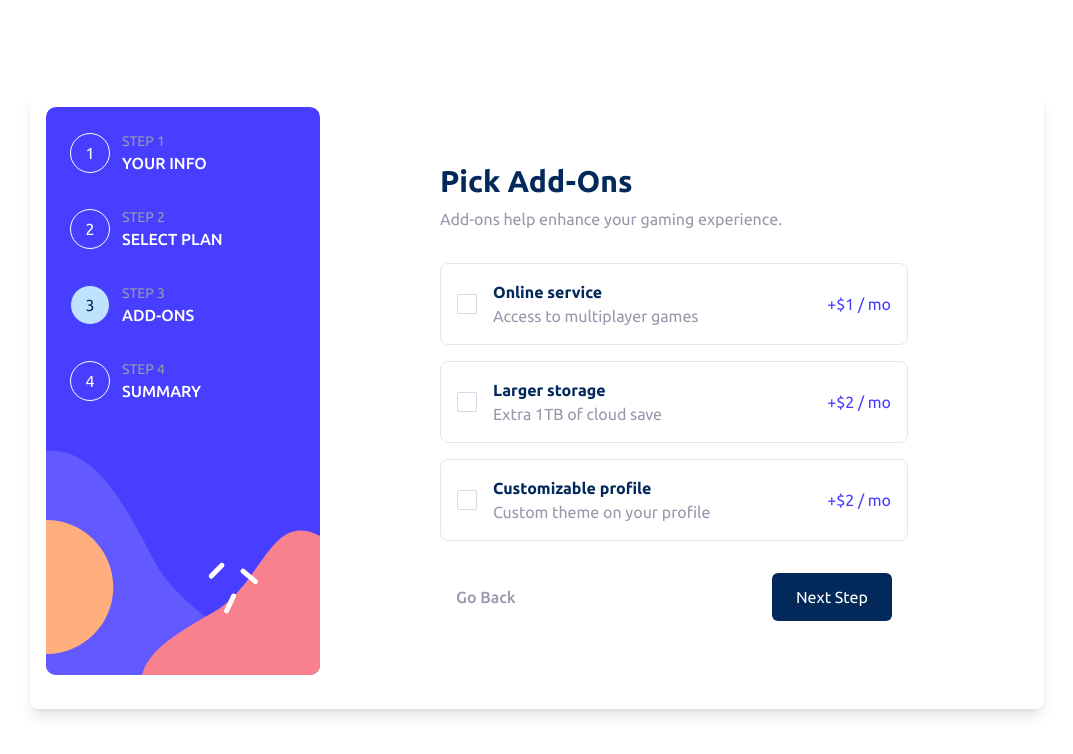
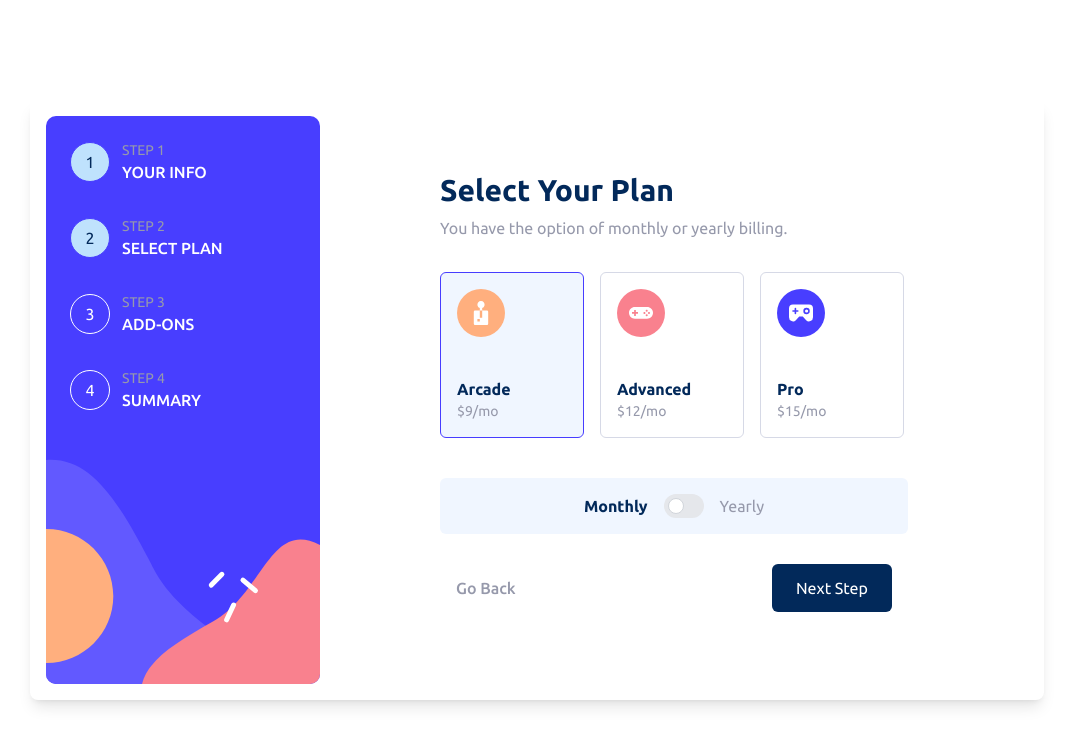
Before and after one commit to Chayapol-c/multi-step-form, a React (Vite) app: page / in a window 1280 px wide. Both pictures are taken after typing "Sample", "name@example.com", "5551234" into the empty fields and a click on the button "Next Step". Shown: the top 754 px of the page, without its empty margins (103-1176 px from the left). Built offline with nearby package versions, Linux system fonts and the light colour scheme.

Commit message:
change form step logic

```diff
--- a/src/components/PersonalInfoStep.tsx
+++ b/src/components/PersonalInfoStep.tsx
@@ -18,7 +18,7 @@ const PersonalInfoSchema = Yup.object().shape({
 });
 
 function PersonalInfoStep() {
-  const [, setCurrentStep] = useAtom(currentStepAtom);
+  const [currentStep, setCurrentStep] = useAtom(currentStepAtom);
   const { values, touched, handleSubmit, handleChange, handleBlur, errors } =
     useFormik({
       initialValues: {
@@ -27,7 +27,7 @@ function PersonalInfoStep() {
         phoneNumber: "",
       },
       onSubmit: () => {
-        setCurrentStep(2);
+        setCurrentStep(currentStep + 1);
       },
       validationSchema: PersonalInfoSchema,
     });
--- a/src/components/PickAddOnsStep.tsx
+++ b/src/components/PickAddOnsStep.tsx
@@ -16,7 +16,7 @@ type AddOns = {
 };
 
 function PickAddOnsStep() {
-  const [, setCurrentStep] = useAtom(currentStepAtom);
+  const [currentStep, setCurrentStep] = useAtom(currentStepAtom);
   const [addOns, setAddOns] = useAtom(readWriteAddOns)
 
   const formik: FormikProps<{
@@ -28,7 +28,7 @@ function PickAddOnsStep() {
       addOns: addOns,
     },
     onSubmit: () => {
-      setCurrentStep(4);
+      setCurrentStep(currentStep + 1);
     },
   });
 
--- a/src/components/SelectPlanStep.tsx
+++ b/src/components/SelectPlanStep.tsx
@@ -33,7 +33,7 @@ const planList = [
 ];
 
 function SelectPlanStep() {
-  const [, setCurrentStep] = useAtom(currentStepAtom);
+  const [currentStep, setCurrentStep] = useAtom(currentStepAtom);
   const [planInfo, setPlanInfo] = useAtom(planInfoAtom);
   const formik = useFormik({
     initialValues: {
@@ -41,7 +41,7 @@ function SelectPlanStep() {
       isAnnual: planInfo.isAnnual,
     },
     onSubmit: (values) => {
-      setCurrentStep(3);
+      setCurrentStep(currentStep + 1);
       const a = planList.filter((plan) => plan.planName === values.planType)[0];
       setPlanInfo({
         ...planInfo,
@@ -60,7 +60,7 @@ function SelectPlanStep() {
         description="You have the option of monthly or yearly billing."
         onSubmit={formik.handleSubmit}
       >
-        <div className="flex gap-4">
+        <div className="md:flex-row flex flex-col gap-4">
           {planList.map((plan) => (
             <PlanCard
               key={plan.id}
--- a/src/components/StepLabel.tsx
+++ b/src/components/StepLabel.tsx
@@ -11,7 +11,7 @@ function StepLabel({ stepNumber, label }: StepLabelProps) {
     <div className="flex gap-3 md:mb-8 items-center w-content">
       <div
         className={`border rounded-full aspect-square h-10 w-10 flex items-center justify-center ${
-          currentStep === stepNumber - 1
+          currentStep === stepNumber - 1 || currentStep ===stepNumber
             ? "bg-light-blue text-marine-blue border-purplish-blue"
             : "bg-transparent text-white border-white"
         }`}
--- a/src/components/SummaryStep.tsx
+++ b/src/components/SummaryStep.tsx
@@ -5,14 +5,14 @@ import { currentStepAtom, planInfoAtom, readWriteAddOns, readCheckedAddOns } fro
 import { useAtom } from "jotai";
 
 function SummaryStep() {
-  const [, setCurrentStep] = useAtom(currentStepAtom);
+  const [currentStep, setCurrentStep] = useAtom(currentStepAtom);
   const [addOns] = useAtom(readWriteAddOns)
   const [checkedAddOns] = useAtom(readCheckedAddOns)
   const [planInfo] = useAtom(planInfoAtom);
   const formik = useFormik({
     initialValues: {},
     onSubmit: () => {
-      setCurrentStep(5);
+      setCurrentStep(currentStep + 1);
     },
   });
 
```
